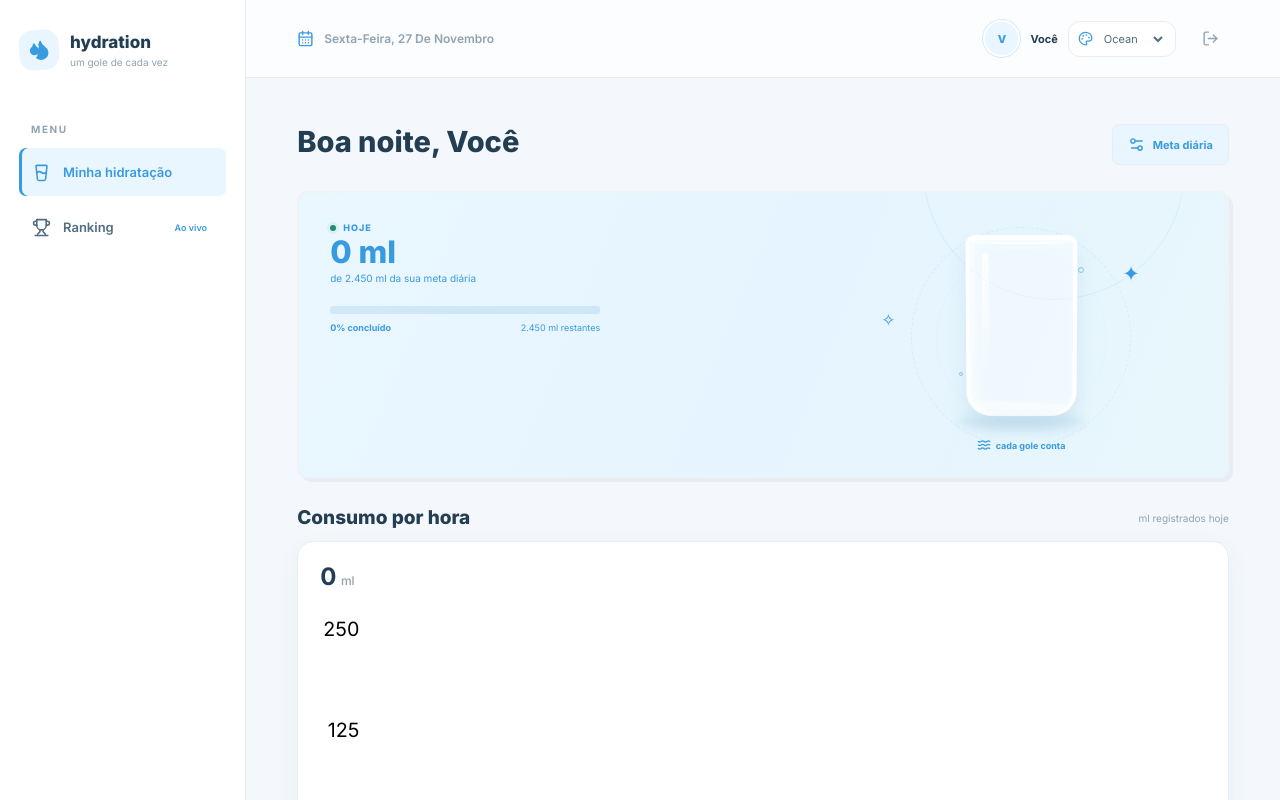
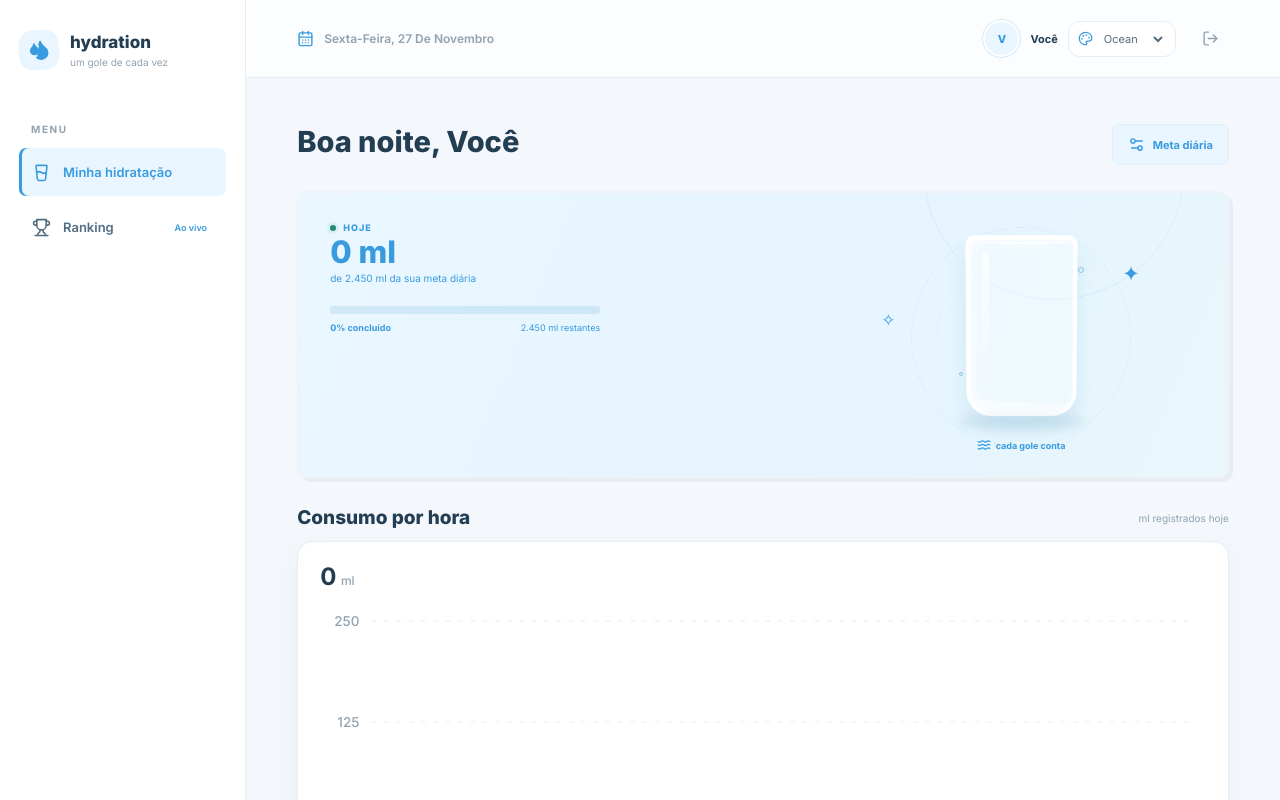
Before and after one commit to YuzuruTK/hydratation-multiplayer-edition, a React (Vite) app: page / in a window 1280 px wide. Both pictures are taken after typing "name@example.com", "Sample123" into the empty fields and a click on the button "Entrar". Shown: the top 800 px of the page. Built offline with nearby package versions, Linux system fonts and the light colour scheme.

Commit message:
style: refine hourly hydration line chart

```diff
--- a/src/styles.css
+++ b/src/styles.css
@@ -295,18 +295,18 @@ h1, h2, h3, strong,
 }
 
 
-/* Hourly hydration chart */
+/* Hourly hydration line chart */
 .hourly-chart-card{padding:20px 22px 15px;background:var(--color-surface);border:1px solid var(--color-border);border-radius:var(--radius-lg);box-shadow:var(--shadow-soft)}
-.hourly-chart-summary{display:flex;align-items:baseline;justify-content:space-between;gap:12px;margin-bottom:18px}
+.hourly-chart-summary{display:flex;align-items:baseline;justify-content:space-between;gap:12px;margin-bottom:8px}
 .hourly-chart-summary>strong{color:var(--color-text);font-size:24px;font-weight:700;letter-spacing:-.6px}
 .hourly-chart-summary>strong span{color:var(--color-text-muted);font-size:12px;font-weight:500;letter-spacing:0}
 .hourly-chart-peak{color:var(--color-text-muted);font-size:11px;text-align:right}
-.hourly-chart{display:grid;grid-template-columns:repeat(24,minmax(0,1fr));align-items:end;gap:5px;height:124px}
-.hourly-chart-column{display:flex;min-width:0;height:100%;flex-direction:column;align-items:center}
-.hourly-chart-bar-track{display:flex;width:100%;height:calc(100% - 18px);align-items:end;overflow:hidden;background:var(--color-progress-track);border-radius:5px 5px 2px 2px}
-.hourly-chart-bar{width:100%;min-height:0;background:var(--color-primary-soft);border-radius:5px 5px 2px 2px;transition:height var(--duration-normal) ease,background var(--duration-normal) ease}
-.hourly-chart-bar.has-value{min-height:3px;background:var(--color-primary)}
-.hourly-chart-label{height:18px;padding-top:6px;color:var(--color-text-muted);font-size:9px;line-height:1}
+.hourly-chart-visual{width:100%;min-width:0}
+.hourly-line-chart{display:block;width:100%;height:auto;overflow:visible}
+.hourly-chart-gridline{stroke:var(--color-border);stroke-width:1;stroke-dasharray:4 6;opacity:.8}
+.hourly-chart-y-label,.hourly-chart-x-label{fill:var(--color-text-muted);font-family:var(--font-body);font-size:11px;font-weight:500}
+.hourly-chart-line{fill:none;stroke:var(--color-primary);stroke-width:3.5;stroke-linecap:round;stroke-linejoin:round;filter:drop-shadow(0 3px 5px var(--color-primary-shadow))}
+.hourly-chart-point{fill:var(--color-surface);stroke:var(--color-primary);stroke-width:3}
 .hourly-chart-empty{margin:5px 0 0;color:var(--color-text-muted);font-size:12px;text-align:center}
 .activity-edit{display:inline-flex;width:28px;height:28px;flex:0 0 auto;align-items:center;justify-content:center;color:var(--color-text-muted);background:transparent;border:0;border-radius:var(--radius-sm);cursor:pointer;transition:color var(--duration-fast),background var(--duration-fast)}
 .activity-edit:hover{color:var(--color-primary);background:var(--color-primary-soft)}
```
